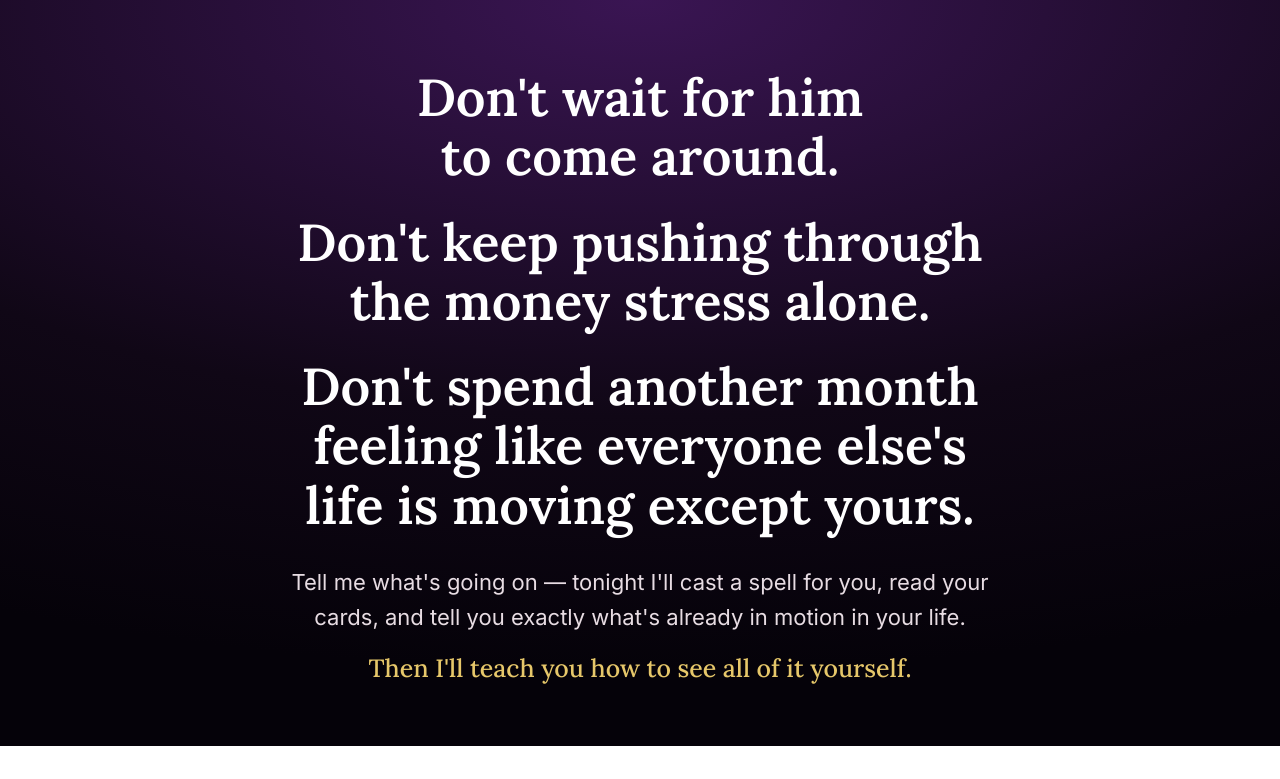
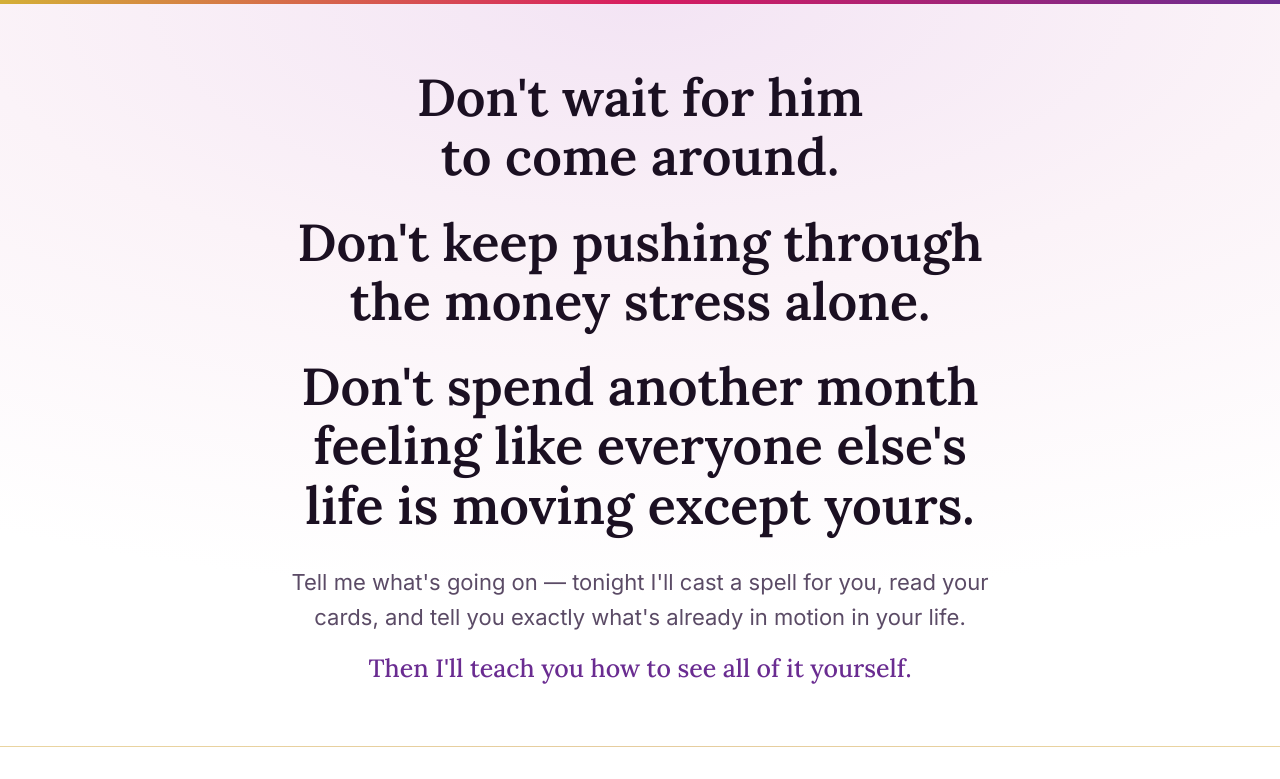
Before and after one commit to ferreriawilfred/Josh-websites, a plain HTML site: page psychic-circle/tsl-page-luxe.html in a window 1280 px wide. Shown: the top 779 px of the page. Drawn offline with Linux system fonts and the light colour scheme.

Commit message:
Luxe page: light (white/blush) hero with dark headline and gold-pink-violet top bar
Co-Authored-By: Claude Sonnet 5.5 <noreply@anthropic.com>
Claude-Session: https://claude.ai/code/session_018cuZFb9g9avLhC1cJq3fLo

```diff
--- a/psychic-circle/tsl-page-luxe.html
+++ b/psychic-circle/tsl-page-luxe.html
@@ -28,12 +28,13 @@ h2.h{font-family:Lora,Georgia,serif;font-weight:600;font-size:clamp(26px,5.2vw,3
 @media(min-width:641px){.ta{text-align:center}.hc{text-align:center}}
 
 /* 1 HERO */
-.hero{background:radial-gradient(120% 90% at 50% 0%,#3A1553 0%,var(--deep) 62%,#050209 100%);color:var(--cream);padding:68px 0 60px}
+.hero{background:radial-gradient(110% 80% at 50% 0%,#F3E4F4 0%,#FBF3F8 48%,#FFFFFF 100%);color:var(--ink);padding:68px 0 60px;border-bottom:1px solid rgba(212,175,55,.45);position:relative}
+.hero::before{content:"";position:absolute;left:0;right:0;top:0;height:4px;background:linear-gradient(90deg,var(--gold),#D81B60,var(--green))}
 .hero .wrap{max-width:780px}
-.hero h1{font-family:Lora,Georgia,serif;font-weight:600;font-size:clamp(30px,7vw,52px);line-height:1.14;color:#fff;margin:0 0 30px}
+.hero h1{font-family:Lora,Georgia,serif;font-weight:600;font-size:clamp(30px,7vw,52px);line-height:1.14;color:var(--ink);margin:0 0 30px}
 .hero h1 span{display:block;margin:0 0 .5em;text-wrap:balance}
-.hero .sub{font-size:clamp(18px,3.8vw,22px);line-height:1.6;color:rgba(251,239,245,.92);margin:0 0 16px}
-.hero .sub2{font-family:Lora,Georgia,serif;font-weight:500;font-size:clamp(20px,4vw,25px);line-height:1.4;color:var(--gold-lt);margin:0}
+.hero .sub{font-size:clamp(18px,3.8vw,22px);line-height:1.6;color:var(--soft);margin:0 0 16px}
+.hero .sub2{font-family:Lora,Georgia,serif;font-weight:500;font-size:clamp(20px,4vw,25px);line-height:1.4;color:var(--green);margin:0}
 @media(min-width:641px){.hero{text-align:center}}
 
 /* 2 proof line + carousel (kz-tst) */
```
